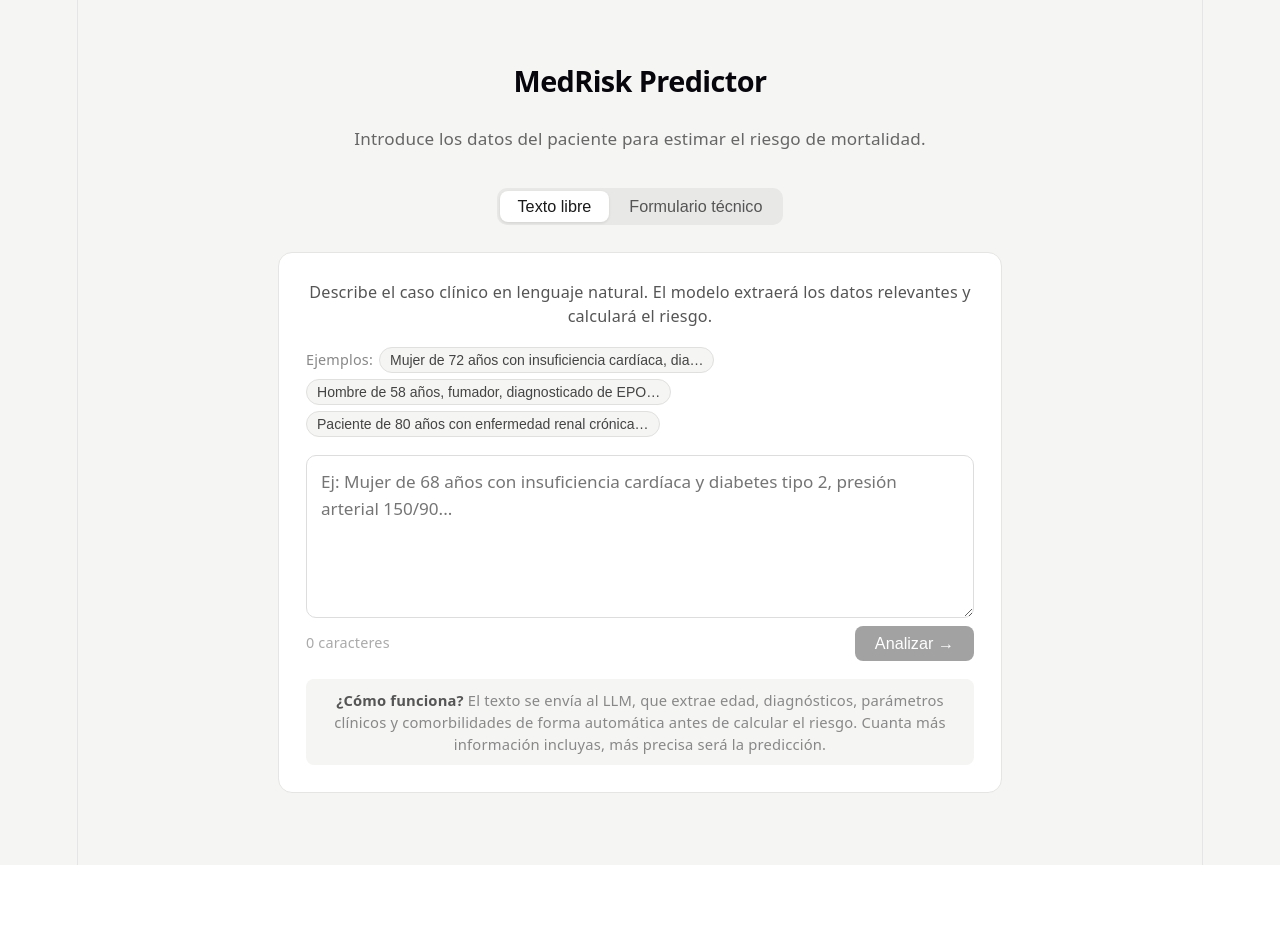
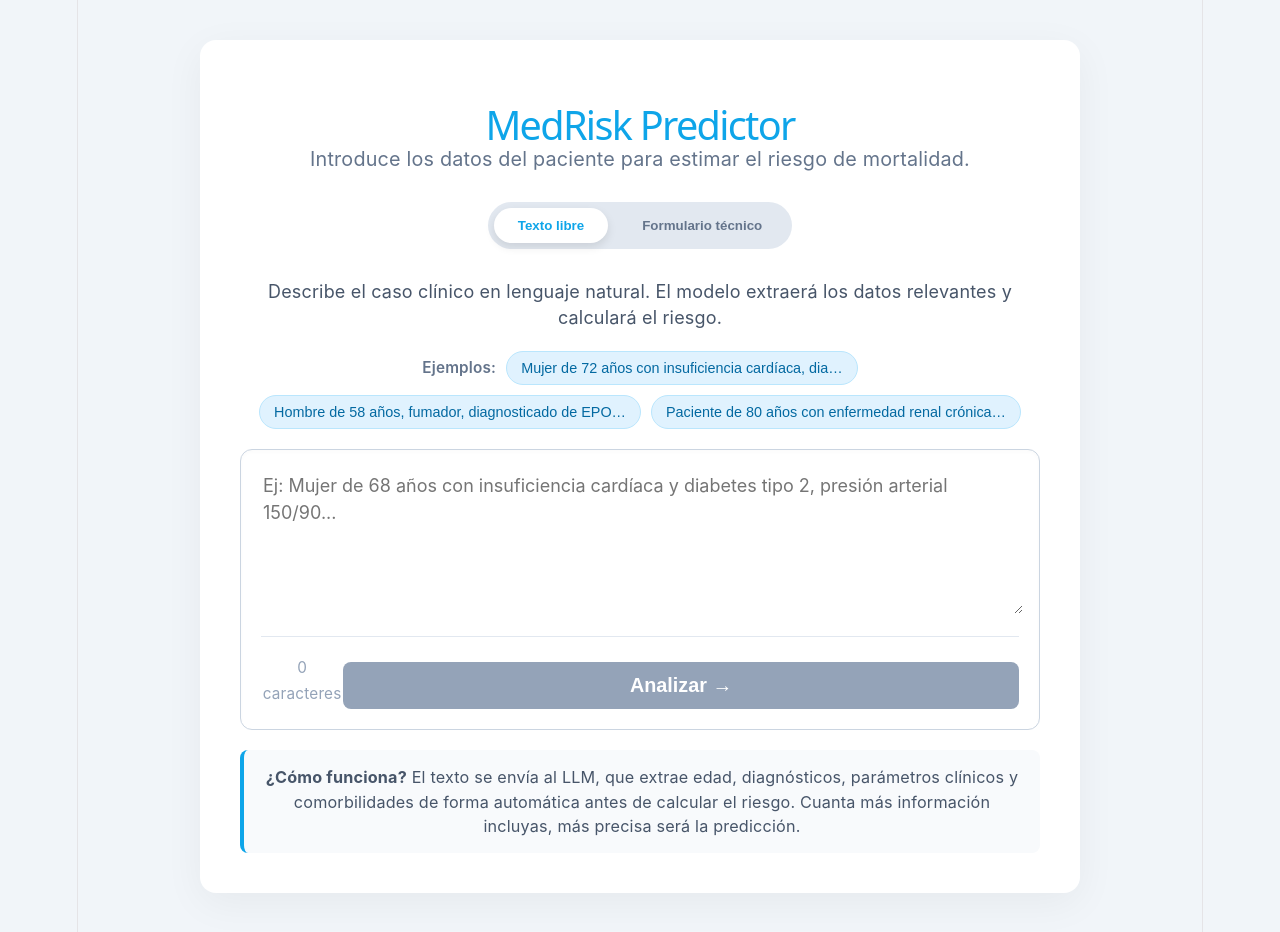
Before and after one commit to IvanCarayol/HackatonURV_2026, a React (Vite) app in the folder frontend/: page / in a window 1280 px wide. Before the commit the page ends 865 px from the top, so only its background shows below. Built offline with nearby package versions, Linux system fonts and the light colour scheme; no server answers.

Commit message:
frontEnd principal con css

```diff
--- a/frontend/src/App.css
+++ b/frontend/src/App.css
@@ -1,392 +1,72 @@
-/* ── reset ── */
-*, *::before, *::after { box-sizing: border-box; margin: 0; padding: 0; }
+:root {
+  --primary-color: #0ea5e9; /* Azul cian médico, muy moderno */
+  --bg-color: #f1f5f9;
+  --card-bg: #ffffff;
+  --text-main: #0f172a;
+  --text-muted: #64748b;
+  --border-radius: 16px;
+}
 
 body {
-  font-family: system-ui, -apple-system, sans-serif;
-  background: #f5f5f3;
-  color: #1a1a1a;
+  margin: 0;
+  font-family: 'Inter', system-ui, -apple-system, sans-serif;
+  background-color: var(--bg-color);
+  color: var(--text-main);
   min-height: 100vh;
 }
 
-/* ── layout ── */
+/* La tarjeta blanca principal */
 .app {
-  max-width: 760px;
-  margin: 0 auto;
-  padding: 2rem 1rem 4rem;
+  max-width: 800px;
+  margin: 40px auto;
+  padding: 40px;
+  background: var(--card-bg);
+  border-radius: var(--border-radius);
+  box-shadow: 0 10px 40px rgba(0, 0, 0, 0.05);
 }
 
 .app-header {
-  margin-bottom: 2rem;
+  text-align: center;
+  margin-bottom: 30px;
 }
 
 .app-header h1 {
-  font-size: 1.6rem;
-  font-weight: 600;
-  letter-spacing: -0.02em;
+  color: var(--primary-color);
+  margin-bottom: 8px;
+  font-size: 2.2rem;
 }
 
 .app-header p {
-  margin-top: 4px;
-  color: #666;
-  font-size: 0.95rem;
+  color: var(--text-muted);
+  font-size: 1.1rem;
+  margin-top: 0;
 }
 
-/* ── mode toggle ── */
+/* Botones de selección de modo */
 .mode-toggle {
-  display: inline-flex;
-  background: #e8e8e6;
-  border-radius: 10px;
-  padding: 3px;
-  gap: 2px;
-  margin-bottom: 1.5rem;
+  display: flex;
+  justify-content: center;
+  gap: 10px;
+  background: #e2e8f0;
+  padding: 6px;
+  border-radius: 50px;
+  width: fit-content;
+  margin: 0 auto 30px auto;
 }
 
 .mode-toggle button {
-  padding: 6px 18px;
+  padding: 10px 24px;
+  border-radius: 50px;
   border: none;
-  border-radius: 8px;
-  font-size: 0.9rem;
+  background: transparent;
+  color: var(--text-muted);
+  font-weight: 600;
   cursor: pointer;
-  background: transparent;
-  color: #555;
-  transition: all 0.15s;
+  transition: all 0.3s ease;
 }
 
 .mode-toggle button.active {
-  background: #fff;
-  color: #1a1a1a;
-  font-weight: 500;
-  box-shadow: 0 1px 3px rgba(0,0,0,0.1);
+  background: white;
+  color: var(--primary-color);
+  box-shadow: 0 4px 10px rgba(0, 0, 0, 0.1);
 }
-
-/* ── shared form styles ── */
-.field {
-  display: flex;
-  flex-direction: column;
-  gap: 5px;
-}
-
-.field label {
-  font-size: 0.82rem;
-  color: #555;
-  font-weight: 500;
-}
-
-.field input,
-.field select {
-  padding: 8px 10px;
-  border: 1px solid #ddd;
-  border-radius: 8px;
-  font-size: 0.95rem;
-  background: #fff;
-  color: #1a1a1a;
-  transition: border-color 0.15s;
-}
-
-.field input:focus,
-.field select:focus {
-  outline: none;
-  border-color: #1a1a1a;
-}
-
-.form-error {
-  color: #c0392b;
-  font-size: 0.875rem;
-  margin-top: 0.5rem;
-}
-
-/* ── submit button ── */
-.submit-btn {
-  display: block;
-  width: 100%;
-  padding: 11px;
-  margin-top: 1.25rem;
-  background: #1a1a1a;
-  color: #fff;
-  border: none;
-  border-radius: 10px;
-  font-size: 1rem;
-  font-weight: 500;
-  cursor: pointer;
-  transition: opacity 0.15s;
-}
-
-.submit-btn:hover { opacity: 0.85; }
-.submit-btn:disabled { opacity: 0.4; cursor: not-allowed; }
-
-.submit-btn--inline {
-  width: auto;
-  padding: 8px 20px;
-  font-size: 0.9rem;
-  border-radius: 8px;
-  margin-top: 0;
-}
-
-/* ── form panel ── */
-.form-panel {
-  background: #fff;
-  border-radius: 14px;
-  border: 1px solid #e5e5e3;
-  padding: 1.5rem;
-  display: flex;
-  flex-direction: column;
-  gap: 1.5rem;
-}
-
-.form-section h3 {
-  font-size: 0.8rem;
-  text-transform: uppercase;
-  letter-spacing: 0.07em;
-  color: #888;
-  font-weight: 600;
-  margin-bottom: 0.75rem;
-}
-
-.form-row {
-  display: grid;
-  grid-template-columns: repeat(auto-fit, minmax(130px, 1fr));
-  gap: 12px;
-}
-
-.field--wide {
-  grid-column: span 2;
-}
-
-/* ── chat panel ── */
-.chat-panel {
-  background: #fff;
-  border-radius: 14px;
-  border: 1px solid #e5e5e3;
-  padding: 1.5rem;
-  display: flex;
-  flex-direction: column;
-  gap: 1rem;
-}
-
-.chat-hint {
-  font-size: 0.9rem;
-  color: #555;
-  line-height: 1.5;
-}
-
-.examples {
-  display: flex;
-  flex-wrap: wrap;
-  gap: 6px;
-  align-items: center;
-}
-
-.examples-label {
-  font-size: 0.8rem;
-  color: #888;
-  font-weight: 500;
-}
-
-.example-chip {
-  font-size: 0.78rem;
-  padding: 4px 10px;
-  border: 1px solid #e0e0de;
-  border-radius: 20px;
-  background: #f5f5f3;
-  color: #444;
-  cursor: pointer;
-  transition: all 0.15s;
-  text-align: left;
-}
-
-.example-chip:hover {
-  background: #ebebea;
-  border-color: #ccc;
-}
-
-.chat-input-wrap {
-  display: flex;
-  flex-direction: column;
-  gap: 8px;
-}
-
-.chat-textarea {
-  width: 100%;
-  padding: 12px 14px;
-  border: 1px solid #ddd;
-  border-radius: 10px;
-  font-size: 0.95rem;
-  font-family: inherit;
-  resize: vertical;
-  color: #1a1a1a;
-  line-height: 1.6;
-  transition: border-color 0.15s;
-}
-
-.chat-textarea:focus {
-  outline: none;
-  border-color: #1a1a1a;
-}
-
-.chat-footer {
-  display: flex;
-  justify-content: space-between;
-  align-items: center;
-}
-
-.char-count {
-  font-size: 0.8rem;
-  color: #aaa;
-}
-
-.chat-info {
-  font-size: 0.82rem;
-  color: #888;
-  background: #f5f5f3;
-  border-radius: 8px;
-  padding: 10px 12px;
-  line-height: 1.5;
-}
-
-.chat-info strong {
-  color: #555;
-}
-
-/* ── result panel ── */
-.result-panel {
-  margin-top: 1.5rem;
-  background: #fff;
-  border-radius: 14px;
-  border: 1px solid #e5e5e3;
-  padding: 1.5rem;
-  display: flex;
-  flex-direction: column;
-  gap: 1rem;
-}
-
-.result-header {
-  display: flex;
-  justify-content: space-between;
-  align-items: flex-start;
-}
-
-.result-label {
-  font-size: 0.85rem;
-  color: #888;
-}
-
-.result-score {
-  font-size: 2.5rem;
-  font-weight: 600;
-  letter-spacing: -0.03em;
-  line-height: 1;
-  margin-top: 4px;
-}
-
-.risk-badge {
-  padding: 4px 12px;
-  border-radius: 20px;
-  font-size: 0.82rem;
-  font-weight: 600;
-}
-
-.risk-badge--low  { background: #d1f5e8; color: #0a6640; }
-.risk-badge--med  { background: #fef0c7; color: #8a5a00; }
-.risk-badge--high { background: #fde8e8; color: #9b1c1c; }
-
-.risk-bar-wrap {
-  background: #f0f0ee;
-  border-radius: 20px;
-  height: 8px;
-  overflow: hidden;
-}
-
-.risk-bar {
-  height: 100%;
-  border-radius: 20px;
-  transition: width 0.8s ease;
-}
-
-.risk-bar--low  { background: #10b981; }
-.risk-bar--med  { background: #f59e0b; }
-.risk-bar--high { background: #ef4444; }
-
-.section-label {
-  font-size: 0.8rem;
-  text-transform: uppercase;
-  letter-spacing: 0.07em;
-  color: #888;
-  font-weight: 600;
-}
-
-/* timeline */
-.timeline {
-  display: flex;
-  gap: 8px;
-}
-
-.timeline-node {
-  flex: 1;
-  display: flex;
-  flex-direction: column;
-  align-items: center;
-  gap: 4px;
-}
-
-.timeline-pct {
-  font-size: 0.95rem;
-  font-weight: 600;
-}
-
-.timeline-yr {
-  font-size: 0.75rem;
-  color: #999;
-}
-
-.timeline-bar {
-  width: 100%;
-  height: 4px;
-  border-radius: 2px;
-}
-
-.timeline-bar--low  { background: #10b981; }
-.timeline-bar--med  { background: #f59e0b; }
-.timeline-bar--high { background: #ef4444; }
-
-/* factors */
-.factors-grid {
-  display: grid;
-  grid-template-columns: repeat(auto-fill, minmax(130px, 1fr));
-  gap: 8px;
-}
-
-.factor-card {
-  background: #f5f5f3;
-  border-radius: 8px;
-  padding: 10px 12px;
-  display: flex;
-  flex-direction: column;
-  gap: 3px;
-}
-
-.factor-name {
-  font-size: 0.78rem;
-  color: #888;
-}
-
-.factor-val {
-  font-size: 0.9rem;
-  font-weight: 600;
-}
-
-.factor-val--low  { color: #059669; }
-.factor-val--med  { color: #d97706; }
-.factor-val--high { color: #dc2626; }
-
-/* analysis */
-.analysis-box {
-  background: #f5f5f3;
-  border-radius: 8px;
-  padding: 12px 14px;
-  font-size: 0.9rem;
-  line-height: 1.65;
-  color: #333;
-  display: flex;
-  flex-direction: column;
-  gap: 6px;
-}
--- /dev/null
+++ b/frontend/src/components/ChatInput.css
@@ -0,0 +1,114 @@
+.chat-panel {
+  display: flex;
+  flex-direction: column;
+  gap: 20px;
+}
+
+.chat-hint {
+  text-align: center;
+  color: #475569;
+  margin: 0;
+}
+
+.examples {
+  display: flex;
+  flex-wrap: wrap;
+  gap: 10px;
+  align-items: center;
+  justify-content: center;
+}
+
+.examples-label {
+  font-size: 0.85rem;
+  font-weight: 600;
+  color: #64748b;
+}
+
+.example-chip {
+  background: #e0f2fe;
+  color: #0369a1;
+  border: 1px solid #bae6fd;
+  padding: 8px 14px;
+  border-radius: 20px;
+  font-size: 0.8rem;
+  cursor: pointer;
+  transition: all 0.2s;
+}
+
+.example-chip:hover {
+  background: #bae6fd;
+}
+
+.chat-input-wrap {
+  background: white;
+  border: 1px solid #cbd5e1;
+  border-radius: 12px;
+  padding: 20px;
+  transition: border-color 0.2s;
+  box-shadow: inset 0 2px 4px rgba(0,0,0,0.02);
+}
+
+.chat-input-wrap:focus-within {
+  border-color: var(--primary-color);
+  box-shadow: 0 0 0 3px rgba(14, 165, 233, 0.15);
+}
+
+.chat-textarea {
+  width: 100%;
+  border: none;
+  background: transparent;
+  font-family: inherit;
+  font-size: 1rem;
+  line-height: 1.5;
+  color: #0f172a;
+  resize: vertical;
+  min-height: 140px;
+}
+
+.chat-textarea:focus {
+  outline: none;
+}
+
+.chat-footer {
+  display: flex;
+  justify-content: space-between;
+  align-items: center;
+  margin-top: 15px;
+  border-top: 1px solid #e2e8f0;
+  padding-top: 15px;
+}
+
+.char-count {
+  font-size: 0.85rem;
+  color: #94a3b8;
+}
+
+.submit-btn--inline {
+  background: var(--primary-color);
+  color: white;
+  border: none;
+  padding: 12px 24px;
+  border-radius: 8px;
+  font-weight: 600;
+  cursor: pointer;
+  transition: background 0.2s;
+}
+
+.submit-btn--inline:hover {
+  background: #0284c7;
+}
+
+.submit-btn--inline:disabled {
+  background: #94a3b8;
+  cursor: not-allowed;
+}
+
+.chat-info {
+  font-size: 0.9rem;
+  line-height: 1.5;
+  color: #475569;
+  background: #f8fafc;
+  padding: 15px 20px;
+  border-radius: 8px;
+  border-left: 4px solid var(--primary-color);
+}
--- a/frontend/src/components/ChatInput.jsx
+++ b/frontend/src/components/ChatInput.jsx
@@ -1,5 +1,6 @@
 import { useState } from 'react'
 import { predictFromText } from '../services/api'
+import './Chatinput.css';
 
 const EXAMPLES = [
   'Mujer de 72 años con insuficiencia cardíaca, diabetes tipo 2 y presión arterial de 160/90. Creatinina 1.8 mg/dL.',
--- /dev/null
+++ b/frontend/src/components/FormInput.css
@@ -0,0 +1,99 @@
+.form-panel {
+  display: flex;
+  flex-direction: column;
+  gap: 25px;
+}
+
+.form-section {
+  background: #f8fafc;
+  padding: 20px 25px;
+  border-radius: 12px;
+  border: 1px solid #e2e8f0;
+}
+
+.form-section h3 {
+  margin-top: 0;
+  margin-bottom: 20px;
+  color: #1e293b;
+  font-size: 1.1rem;
+  border-bottom: 2px solid #e2e8f0;
+  padding-bottom: 10px;
+}
+
+.form-row {
+  display: grid;
+  grid-template-columns: repeat(auto-fit, minmax(160px, 1fr));
+  gap: 20px;
+}
+
+.field {
+  display: flex;
+  flex-direction: column;
+  gap: 8px;
+}
+
+.field.field--wide {
+  grid-column: 1 / -1; /* Ocupa todo el ancho si es necesario */
+}
+
+.field label {
+  font-size: 0.85rem;
+  font-weight: 600;
+  color: #475569;
+}
+
+.field input,
+.field select {
+  padding: 12px 14px;
+  border: 1px solid #cbd5e1;
+  border-radius: 8px;
+  font-size: 0.95rem;
+  background: white;
+  color: #0f172a;
+  transition: all 0.2s;
+  box-sizing: border-box;
+  width: 100%;
+}
+
+.field input:focus,
+.field select:focus {
+  outline: none;
+  border-color: var(--primary-color);
+  box-shadow: 0 0 0 3px rgba(14, 165, 233, 0.15);
+}
+
+.submit-btn {
+  background: var(--primary-color);
+  color: white;
+  border: none;
+  padding: 16px 24px;
+  border-radius: 8px;
+  font-size: 1.1rem;
+  font-weight: 600;
+  cursor: pointer;
+  transition: background 0.2s, transform 0.1s;
+  margin-top: 10px;
+  width: 100%;
+}
+
+.submit-btn:hover {
+  background: #0284c7;
+}
+
+.submit-btn:active {
+  transform: scale(0.98);
+}
+
+.submit-btn:disabled {
+  background: #94a3b8;
+  cursor: not-allowed;
+}
+
+.form-error {
+  color: #ef4444;
+  background: #fef2f2;
+  padding: 12px;
+  border-radius: 8px;
+  text-align: center;
+  border: 1px solid #fecaca;
+}
--- a/frontend/src/components/FormInput.jsx
+++ b/frontend/src/components/FormInput.jsx
@@ -1,5 +1,6 @@
 import { useState } from 'react'
 import { predictFromForm } from '../services/api'
+import './FormInput.css';
 
 const initialForm = {
   age: '',
```
Also changed, not shown: frontend/src/components/ResultPanel.css (added).
